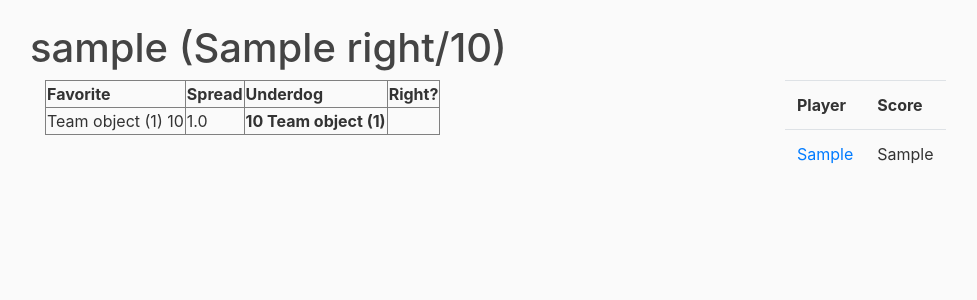
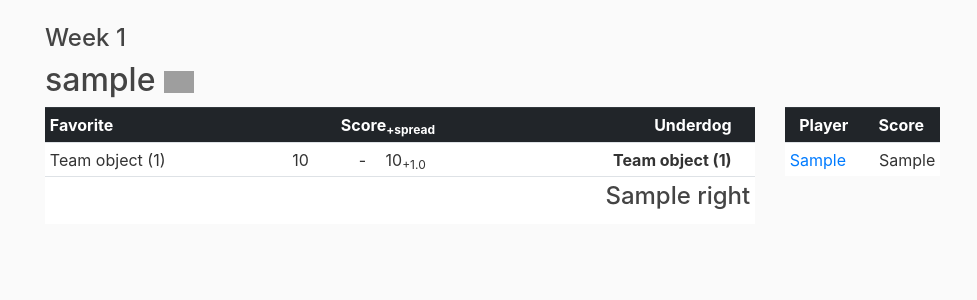
Before and after one commit to tammer/pool, a Django app: template pool/templates/pool/results.html in a window 1280 px wide. Shown: the part 56-356 px from the top of the page, without its empty margins (55-1032 px from the left). Run offline with Django 3.2, Linux system fonts and the light colour scheme; tables that the repository leaves empty hold one stand-in row (values such as "Sample post"); the template is opened without the code that fills it: values that come from a table or form of the project are taken from there, most other values are stand-ins (such as "Sample title", 1, 10 or a date in 2020); some libraries are stand-ins or nearby versions; grey boxes are pictures that could not be loaded.

Commit message:
style improvements

```diff
--- a/pool/templates/pool/results.html
+++ b/pool/templates/pool/results.html
@@ -1,8 +1,17 @@
 {% extends "pool/base.html" %}
 {% block content %}
-	<h1>{{player}} ({{right}}/{{total}})</h1>
-
 	<main role="main" class="container">
+		<div class="row">
+			<div class="col">
+      			<h4>Week {{week_number}}</h4>
+      			<h2>
+      				{{player}}
+					{% for b in right_array %}
+						<img src='http://www.tammer.com/banana.svg' width='30'>
+					{%  endfor %}
+      			</h2>
+		    </div>
+		</div>
 		<div class="row">
 			<div class="col-md-8">
 				{% include "./results_snippet.html" %}
--- a/pool/templates/pool/results_snippet.html
+++ b/pool/templates/pool/results_snippet.html
@@ -1,19 +1,39 @@
-<table border=1>
-	<tr><th>Favorite</th><th>Spread</th><th>Underdog</th><th>Right?</th></tr>
+<table class='table table-sm' style="background-color: white">
+	<tr class="thead-dark text-center">
+		<th class='text-left'>Favorite</th><th colspan=3>Score<sub>+spread<sub></th><th class='text-right'>Underdog</th><th></th>
+	</tr>
 	{% for game in games %}
 	<tr>
+		<td class='text-left'>
 		{% if game.picked_fav %}
-			<td><b>{{ game.fav }} {{game.fav_score}}</b></td>
+			<b>{{ game.fav }}</b>
 		{% else %}
-			<td>{{ game.fav }} {{game.fav_score}}</td>
+			{{ game.fav }}
 		{%  endif %}
-		<td>{{ game.spread }}</td>
-		{% if game.picked_fav %}
-			<td>{{game.udog_score}} {{ game.udog }}</td>
-		{% else %}
-			<td><b>{{game.udog_score}} {{ game.udog }}</b></td>
-		{%  endif %}
-		<td>{{ game.right }}</td>
+	</td>
+		<td class='text-left'>{{game.fav_score}}</td>
+		<td class='text-center'>-</td>
+		<td class='text-left'>
+			{{game.udog_score}}<sub>+{{ game.spread }}</sub>
+
+		</td>
+		<td class='text-right'>
+			{% if game.picked_fav %}
+				{{ game.udog }}
+			{% else %}
+				<b>{{ game.udog }}</b>
+			{%  endif %}
+		</td>
+		<td align='center'>
+			{% if game.right == 'Yes' %}
+				<img src='http://www.tammer.com/banana.svg' width='20'>
+			{% else %}
+
+			{% endif %}
+		</td>
 	</tr>
 	{% endfor %}
+	<tr>
+		<th class='text-right' colspan=6><h4>{{right}}</h4></th>
+	</tr>
 </table>
--- a/pool/templates/pool/standings_snippet.html
+++ b/pool/templates/pool/standings_snippet.html
@@ -1,11 +1,11 @@
-<table class="table">
-	<tr>
+<table class="table table-sm" style="background-color: white">
+	<tr class="thead-dark text-center">
 		<th>Player</th><th>Score</th>
 	</tr>
 	{% for row in standings %}
 	<tr>
 		<td><a href="{% url 'pool-results' %}?p={{row.0}}&w={{week_number}}">{{row.0}}</a></td>
-		<td>{{row.1}}</td>
+		<td class='text-right'>{{row.1}}</td>
 	</tr>
 	{% endfor %}
 </table>
--- a/pool/views.py
+++ b/pool/views.py
@@ -39,6 +39,7 @@ def results(request):
 	games = []
 	user = User.objects.get(username=player)
 	right = 0
+	right_array = []
 	total = 0
 	for game in Game.objects.filter(week_number=week_number).order_by('game_number'):
 		g = {}
@@ -59,12 +60,13 @@ def results(request):
 		if pick.isCorrect():
 			g['right'] = "Yes"
 			right += 1
+			right_array.append('a banana!')
 		else:
 			g['right'] = "No"
 		total+=1
 		g['picked_fav'] = pick.picked_fav
 		games.append(g)
-	return render(request, 'pool/results.html',{'week_number': week_number, 'standings':standings_(week_number=week_number), 'games': games, 'player': player, 'right': right, 'total': total} )
+	return render(request, 'pool/results.html',{'right_array':right_array,  'week_number': week_number, 'standings':standings_(week_number=week_number), 'games': games, 'player': player, 'right': right, 'total': total} )
 
 def home(request):
 	return HttpResponse("<h1>Hello World</h1>")
```
